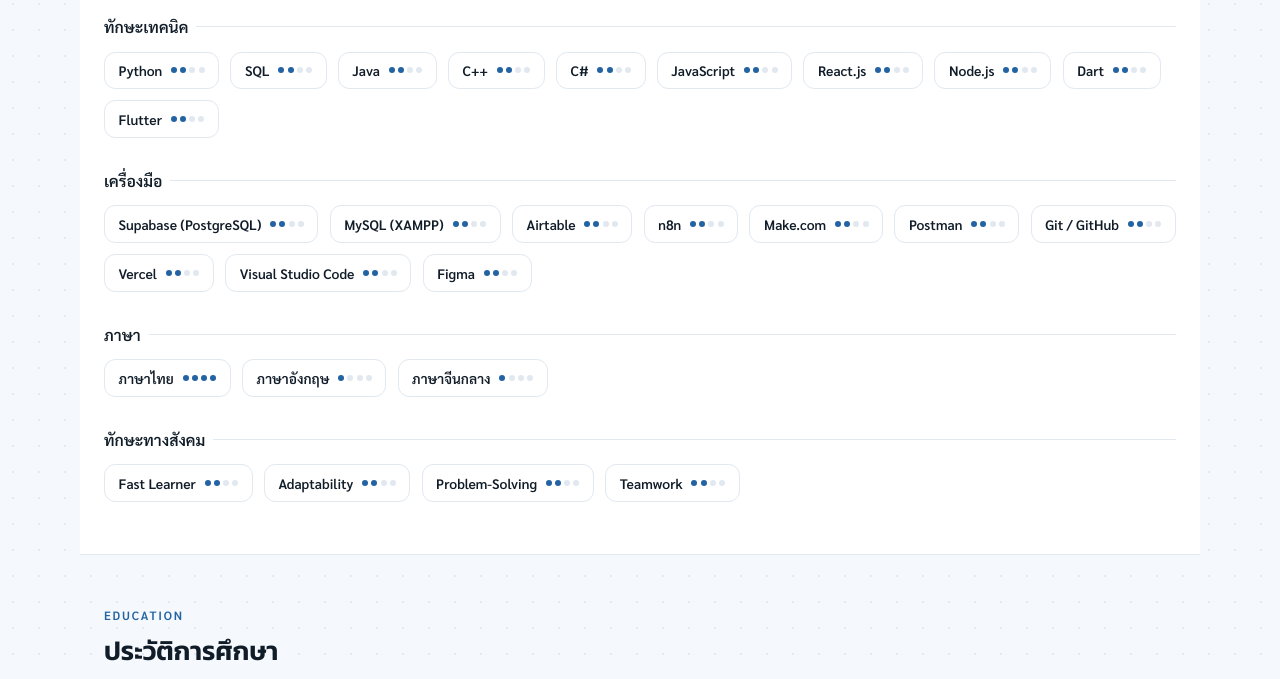
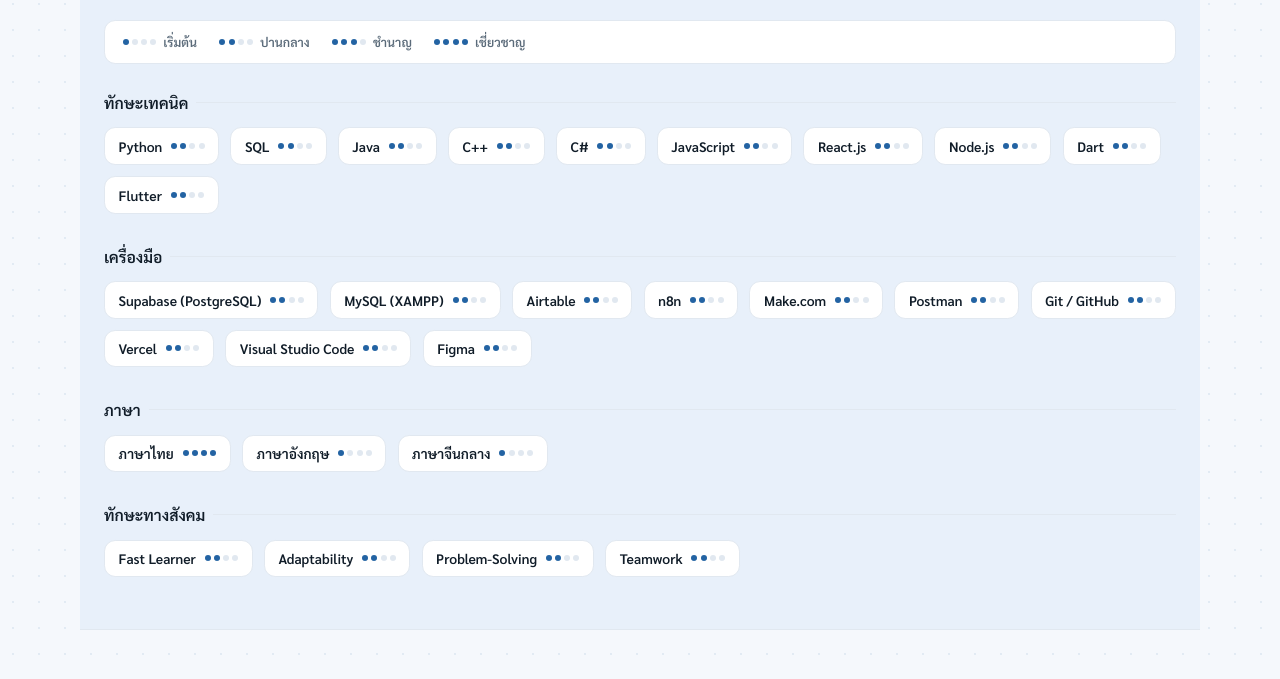
Before and after one commit to noppawit1480-byte/Portfolio, a plain HTML site: page index.html in a window 1280 px wide. Shown: the part 711-1390 px from the top of the page. Drawn offline with nearby package versions, Linux system fonts and the light colour scheme.

Commit message:
Add files via upload

```diff
--- a/index.html
+++ b/index.html
@@ -11,6 +11,8 @@
 <link rel="stylesheet" href="style.css" />
 </head>
 <body>
+
+  <div class="scroll-progress" aria-hidden="true"><div class="scroll-progress-fill" id="scrollProgressFill"></div></div>
 
   <header class="navbar">
     <div class="navbar-inner">
--- a/script.js
+++ b/script.js
@@ -80,20 +80,26 @@
   }
 
   /* ---------------- Skills ---------------- */
+  function skillDots(rank) {
+    var d = '';
+    for (var i = 1; i <= 4; i++) d += '<span class="skill-dot' + (i <= rank ? ' skill-dot-filled' : '') + '"></span>';
+    return d;
+  }
   var skillsContainer = document.getElementById('skillsContainer');
   if (skills.length === 0) {
     skillsContainer.innerHTML = emptyState('ยังไม่มีข้อมูลทักษะ');
   } else {
-    var skillsHtml = '';
+    var levelOrder = ['เริ่มต้น', 'ปานกลาง', 'ชำนาญ', 'เชี่ยวชาญ'];
+    var skillsHtml = '<div class="skill-legend">' + levelOrder.map(function (level, idx) {
+      return '<span class="skill-legend-item"><span class="skill-dots">' + skillDots(idx + 1) + '</span> ' + level + '</span>';
+    }).join('') + '</div>';
     SKILL_CATEGORIES.forEach(function (cat) {
       var items = skills.filter(function (s) { return (s.category || SKILL_CATEGORIES[0]) === cat; });
       if (items.length === 0) return;
       skillsHtml += '<div class="skill-group"><h4 class="skill-group-title">' + esc(cat) + '</h4><div class="skill-chip-row">';
       items.forEach(function (s) {
         var rank = SKILL_LEVEL_RANK[s.level] || 1;
-        var dots = '';
-        for (var d = 1; d <= 4; d++) dots += '<span class="skill-dot' + (d <= rank ? ' skill-dot-filled' : '') + '"></span>';
-        skillsHtml += '<div class="skill-chip"><span class="skill-name">' + esc(s.name) + '</span><span class="skill-dots">' + dots + '</span></div>';
+        skillsHtml += '<div class="skill-chip" title="ระดับ: ' + esc(s.level || levelOrder[0]) + '"><span class="skill-name">' + esc(s.name) + '</span><span class="skill-dots">' + skillDots(rank) + '</span></div>';
       });
       skillsHtml += '</div></div>';
     });
--- a/style.css
+++ b/style.css
@@ -9,6 +9,8 @@
   background-image: radial-gradient(circle, rgba(35,99,163,0.09) 1px, transparent 1px);
   background-size: 26px 26px;
   -webkit-font-smoothing:antialiased;
+  border-top:4px solid;
+  border-image: linear-gradient(90deg, var(--primary-dark), var(--primary), var(--primary-light)) 1;
 }
 a{ color:inherit; }
 :focus-visible{ outline:2px solid var(--primary); outline-offset:2px; }
@@ -98,7 +100,7 @@
 
 /* Sections */
 .section{ max-width:1120px; margin:0 auto; padding:3.25rem 1.5rem; }
-.section-alt{ background:var(--surface); border-top:1px solid var(--line); border-bottom:1px solid var(--line); }
+.section-alt{ background:var(--primary-tint); border-top:1px solid var(--line); border-bottom:1px solid var(--line); }
 .section-header{ display:flex; align-items:flex-end; justify-content:space-between; gap:1rem; margin-bottom:2.25rem; flex-wrap:wrap; }
 .section-title{ font-weight:600; font-size:1.65rem; color:var(--ink); margin:0; }
 
@@ -109,8 +111,8 @@
 .timeline-item:last-child{ padding-bottom:0; }
 .timeline-dot{ position:relative; z-index:1; width:40px; height:40px; border-radius:9999px; background:var(--surface); border:2px solid var(--primary); color:var(--primary); display:flex; align-items:center; justify-content:center; flex-shrink:0; box-shadow:0 2px 10px rgba(35,99,163,0.18); overflow:hidden; }
 .timeline-logo{ width:26px; height:26px; object-fit:contain; }
-.timeline-card{ position:relative; flex:1; background:var(--surface); border:1px solid var(--line); border-radius:0.9rem; padding:1.15rem 1.3rem; min-width:0; transition:border-color .15s; }
-.timeline-card:hover{ border-color:var(--primary-light); }
+.timeline-card{ position:relative; flex:1; background:var(--surface); border:1px solid var(--line); border-left:3px solid var(--primary); border-radius:0.9rem; padding:1.15rem 1.3rem; min-width:0; transition:border-color .15s; }
+.timeline-card:hover{ border-color:var(--primary-light); border-left-color:var(--primary); }
 .card-title{ font-size:1.1rem; margin:0; color:var(--ink); }
 .card-subtitle{ color:var(--primary); font-weight:600; font-size:0.88rem; margin:0.15rem 0 0; }
 .card-desc{ color:var(--ink-soft); font-size:0.875rem; line-height:1.7; margin:0.6rem 0 0; }
@@ -141,7 +143,7 @@
 @media (min-width:1024px){ .certificates-grid{ grid-template-columns:repeat(4,1fr); } }
 .badge-card{ text-align:center; padding:1.6rem 1.1rem; border-radius:1rem; background:var(--surface); border:1px solid var(--line); transition:transform .2s, box-shadow .2s; }
 .badge-card:hover{ transform:translateY(-3px); box-shadow:0 12px 26px rgba(16,32,47,0.1); }
-.badge-icon-ring{ width:62px; height:62px; border-radius:9999px; margin:0 auto 0.85rem; background:linear-gradient(135deg, var(--accent), #f3c168); display:flex; align-items:center; justify-content:center; color:#fff; overflow:hidden; }
+.badge-icon-ring{ width:100%; height:128px; border-radius:0.7rem; margin:0 0 0.9rem; background:linear-gradient(135deg, var(--accent), #f3c168); display:flex; align-items:center; justify-content:center; color:#fff; overflow:hidden; }
 .badge-icon-ring img{ width:100%; height:100%; object-fit:cover; }
 .badge-type-tag{ font-size:0.68rem; font-weight:700; letter-spacing:0.06em; text-transform:uppercase; color:var(--accent); margin:0; }
 .cert-link{ font-size:0.78rem; color:var(--primary); font-weight:600; display:inline-flex; align-items:center; gap:0.25rem; margin-top:0.5rem; text-decoration:none; }
@@ -163,6 +165,8 @@
 .skill-dots{ display:flex; gap:0.2rem; }
 .skill-dot{ width:6px; height:6px; border-radius:9999px; background:var(--line); }
 .skill-dot-filled{ background:var(--primary); }
+.skill-legend{ display:flex; flex-wrap:wrap; gap:0.6rem 1.4rem; margin:0 0 1.75rem; padding:0.8rem 1.1rem; background:var(--surface); border:1px solid var(--line); border-radius:0.7rem; }
+.skill-legend-item{ display:inline-flex; align-items:center; gap:0.45rem; font-size:0.78rem; color:var(--ink-soft); font-weight:600; }
 
 /* Contacts */
 .contacts-grid{ display:grid; grid-template-columns:repeat(2,1fr); gap:1rem; }
@@ -195,4 +199,4 @@
 .lightbox-close:hover{ background:rgba(255,255,255,0.22); }
 
 /* Footer */
-.footer{ border-top:1px solid var(--line); background:var(--surface); padding:2rem 1.5rem; text-align:center; color:var(--ink-soft); font-size:0.85rem; }
+.footer{ background:var(--primary-dark); padding:2.25rem 1.5rem; text-align:center; color:rgba(255,255,255,0.75); font-size:0.85rem; }
```
